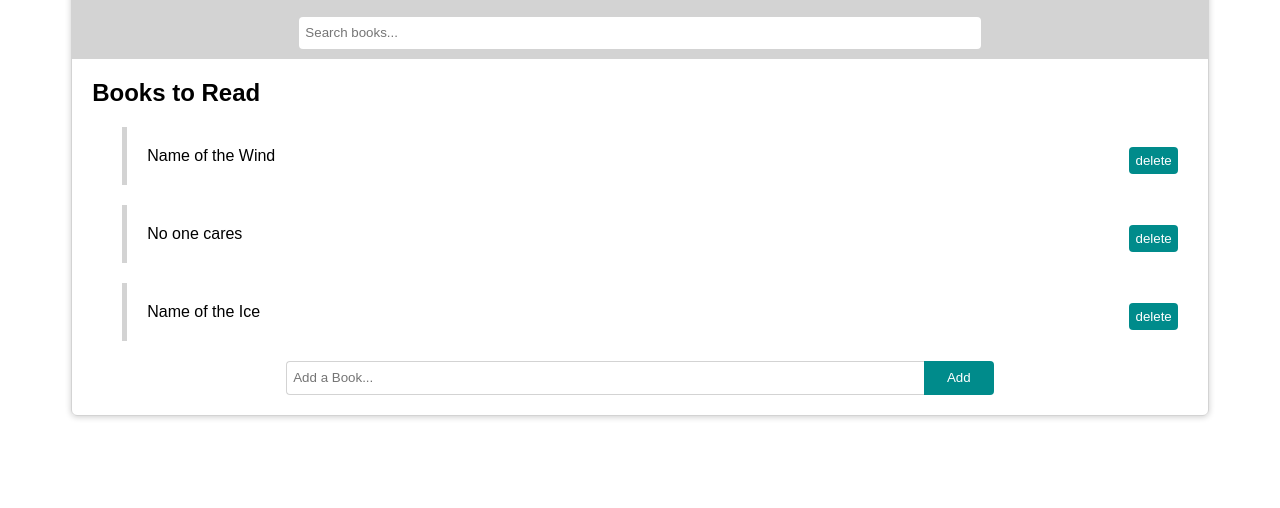
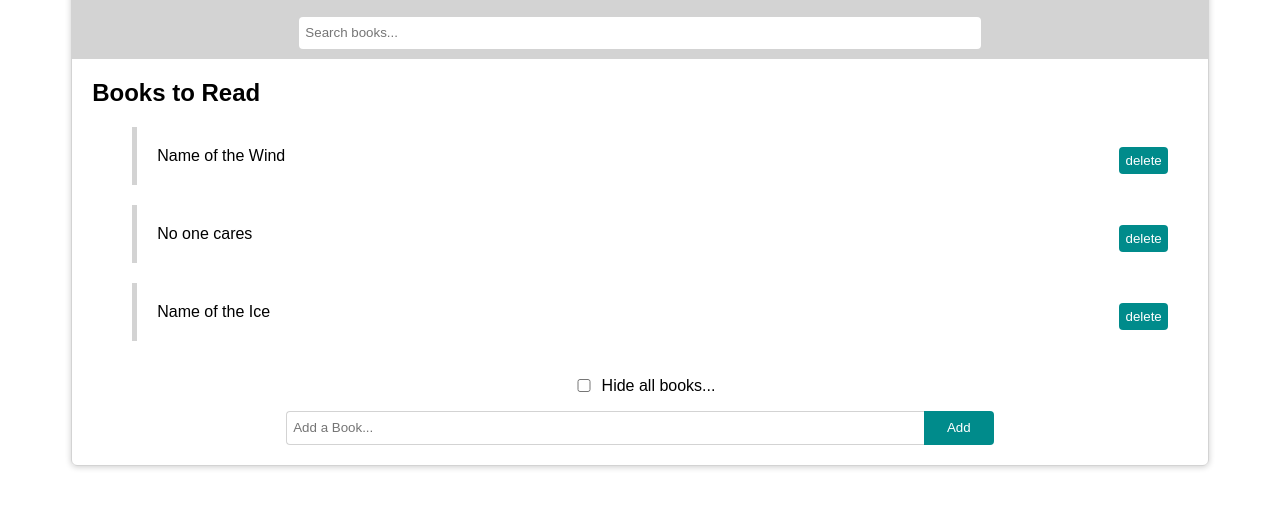
Before and after one commit to Bavly001/Js-try, a plain HTML site: page index.html in a window 1280 px wide. Shown: the part 130-638 px from the top of the page. Drawn offline with Linux system fonts and the light colour scheme.

Commit message:
Hide all books check box

```diff
--- a/app.js
+++ b/app.js
@@ -28,3 +28,14 @@ addForm.addEventListener('submit', function(e){
     li.appendChild(delBtn);
     list.appendChild(li);
 })
+
+//hide books
+const hideBox = document.querySelector('#hide');
+hideBox.addEventListener('change',function(e){
+    if (hideBox.checked){
+        list.style.display = "none";
+    }
+    else{
+        list.style.display = "block";
+    }
+})
--- a/index.html
+++ b/index.html
@@ -30,9 +30,15 @@
                         <button class="delete">delete</button>
                     </li>
                 </ul>
-                <form  id="add-book" class="flex justify-content-center">
-                    <input class="add" type="text" placeholder="Add a Book...">
-                    <button class="add-btn">Add</button>
+                <form  id="add-book" class="flex column justify-content-center">
+                    <div class="flex justify-content-center align-items-center">
+                        <input type="checkbox" id="hide">
+                        <label for="hide">Hide all books...</label>
+                    </div>
+                    <div class="flex justify-content-center">
+                        <input class="add" type="text" placeholder="Add a Book...">
+                        <button class="add-btn">Add</button>
+                    </div>
                 </form>
             </div>
         </div>
--- a/style.css
+++ b/style.css
@@ -44,6 +44,7 @@
 }
 .list {
     list-style: none;
+    margin: 10px;
 }
 .list li{
     padding: 20px;
@@ -109,3 +110,11 @@
 .add-btn:hover ,.delete:hover{
     background-color: rgb(0, 69, 69);
 }
+
+#add-book #hide{
+    width: 30px;
+}
+
+#add-book label{
+    line-height: 50px;
+}
```
